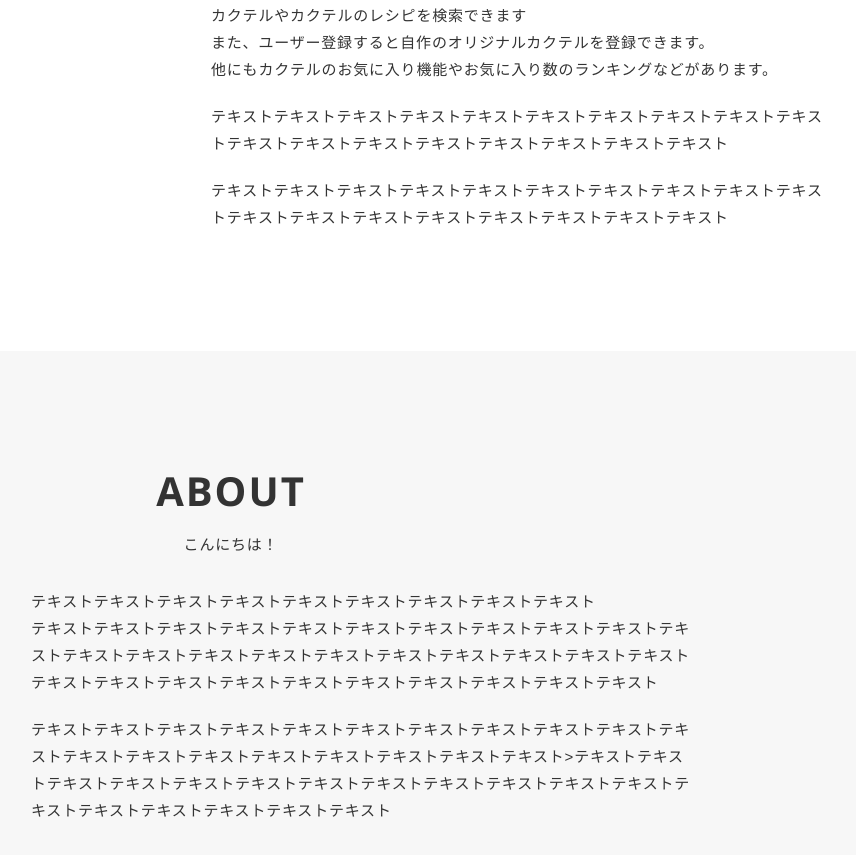
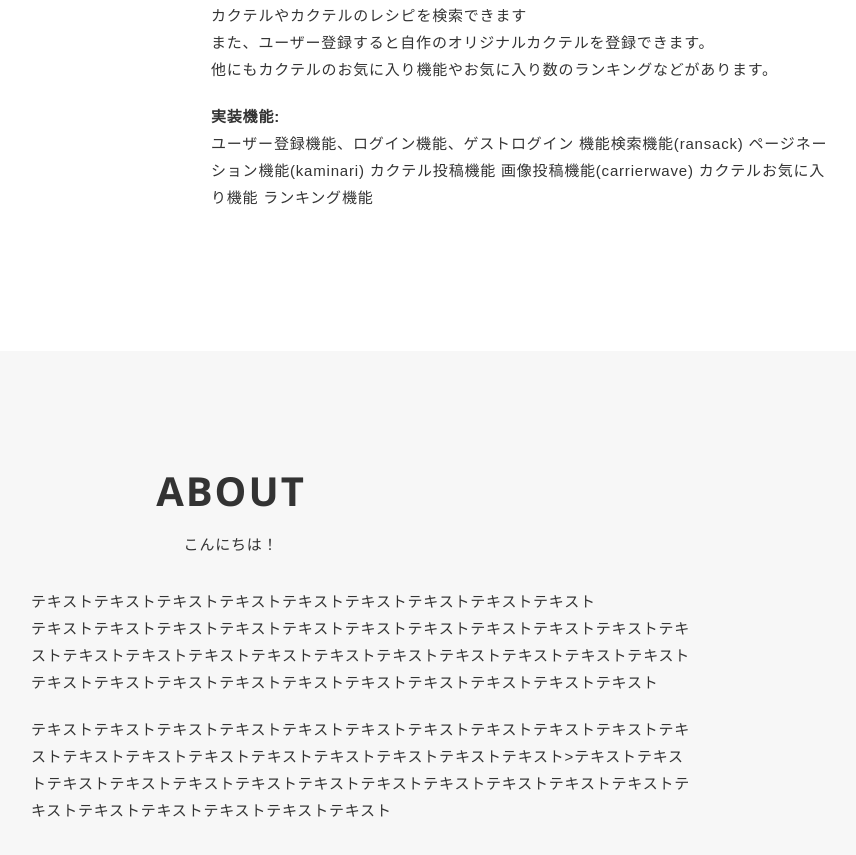
Before and after one commit to westtail/profile, a plain HTML site: page index.html in a window 1280 px wide. Shown: the part 1940-2795 px from the top of the page, without its empty margins (409-1265 px from the left). Drawn offline with nearby package versions, Linux system fonts and the light colour scheme.

Commit message:
Update index.html

```diff
--- a/index.html
+++ b/index.html
@@ -116,9 +116,14 @@
                   <br>また、ユーザー登録すると自作のオリジナルカクテルを登録できます。
                   <br>他にもカクテルのお気に入り機能やお気に入り数のランキングなどがあります。
                 </p>
-                <p>
-                  テキストテキストテキストテキストテキストテキストテキストテキストテキストテキストテキストテキストテキストテキストテキストテキストテキストテキスト</p>
-                <p>テキストテキストテキストテキストテキストテキストテキストテキストテキストテキストテキストテキストテキストテキストテキストテキストテキストテキスト</p>
+                <p><span class="text-bold">実装機能:</span><br>ユーザー登録機能、ログイン機能、ゲストログイン
+                  機能検索機能(ransack)
+                  ページネーション機能(kaminari)
+                  カクテル投稿機能
+                  画像投稿機能(carrierwave)
+                  カクテルお気に入り機能
+                  ランキング機能</p>
+                <p></p>
               </div>
             </div>
           </div>
```
